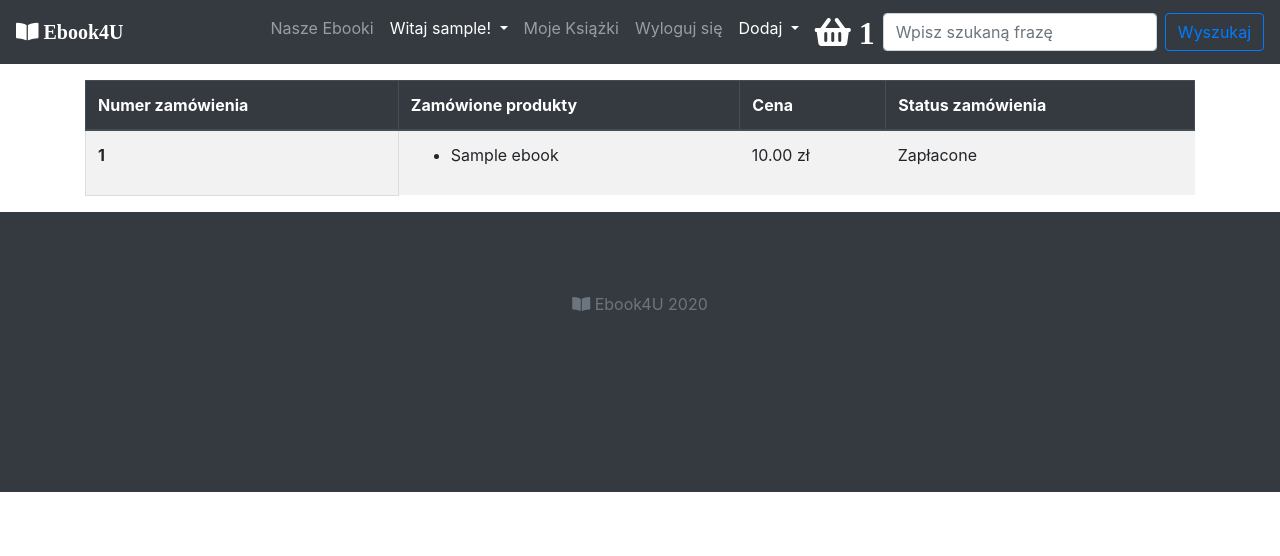
After one commit to Jacek960/Ebook-shop, a Django app: page /order_history/ in a window 1280 px wide. The commit adds this page. Shown: the top 556 px of the page. Run offline with Django 3.2, Linux system fonts and the light colour scheme; a user stored in the database is signed in; tables that the repository leaves empty hold one stand-in row (values such as "Sample post"); some libraries are stand-ins or nearby versions.

Commit message:
order history

```diff
--- /dev/null
+++ b/books/templates/books/order_history.html
@@ -0,0 +1,36 @@
+{% extends 'base.html' %}
+{% block content %}
+    <div class="container">
+
+    <table class="table table-striped">
+  <thead class="thead-dark ">
+    <tr>
+      <th scope="col">Numer zamówienia</th>
+      <th scope="col">Zamówione produkty</th>
+        <th scope="col">Cena</th>
+      <th scope="col">Status zamówienia</th>
+    </tr>
+  </thead>
+
+        {% for order in order_history %}
+              <tbody>
+    <tr>
+      <th scope="row">{{ order.id }}</th>
+    <td>
+            {% for product in order.product.all  %}
+                <ul>
+      <li>{{ product }}</li>
+                </ul>
+                {% endfor %}
+    </td>
+      <td>{{ order.total|floatformat:2 }} zł</td>
+      <td>{{ order.payment_status|yesno:"Zapłacone,Oczekuje na płatność" }}</td>
+                </tr>
+
+
+        {% endfor %}
+  </tbody>
+</table>
+
+    </div>
+{% endblock %}
--- a/books/urls.py
+++ b/books/urls.py
@@ -23,7 +23,8 @@ urlpatterns = [
     path('add_to_cart/<int:id_product>', views.AddItemToCardView.as_view(),name='add_book_to_cart'),
     path('remove_from_cart/<int:id_product>', views.RemoveItemFromCardView.as_view(),name='remove_book_from_cart'),
     path('order/', views.OrderView.as_view(), name='order'),
-    path('my_books/', views.OrderHistory.as_view(), name='my-books'),
+    path('my_books/', views.MyEbooks.as_view(), name='my-books'),
+    path('order_history/', views.OrderHistory.as_view(), name='order-history'),
 
 
 
--- a/books/views.py
+++ b/books/views.py
@@ -211,15 +211,13 @@ class OrderView(LoginRequiredMixin,View):
 
         return render(request,'books/order_placed.html',context={'order_details':order_details})
 
+class MyEbooks(LoginRequiredMixin,View):
+    def get(self,request):
+        # order_paid = Order.objects.filter(user=request.user).filter(payment_status=True)
+        return render(request,'books/my_books.html')
+
+
 class OrderHistory(LoginRequiredMixin,View):
     def get(self,request):
-        order_paid = Order.objects.filter(user=request.user).filter(payment_status=True)
-        return render(request,'books/my_books.html',{'order_paid':order_paid})
-
-
-# def mybooks():
-#     order_paid = Order.objects.filter(user=request.user).filter(payment_status=True)
-#     my_books = []
-#     if book in order_paid:
-#         my_books.append(book)
-#     return my_books
+        order_history = Order.objects.filter(user=request.user).order_by('-order_date')
+        return render(request,'books/order_history.html',{'order_history':order_history})
--- a/templates/base.html
+++ b/templates/base.html
@@ -48,7 +48,8 @@
                         Witaj {{ user.username }}!
                     </a>
                         <div class="dropdown-menu" aria-labelledby="navbarDropdown">
-                            <a class="dropdown-item" href="accounts/password_change/">Zmień hasło</a>
+                             <a class="dropdown-item" href="{% url 'order-history' %}">Historia zamówień</a>
+                            <a class="dropdown-item" href="/accounts/password_change/">Zmień hasło</a>
                     </div>
 <li class="nav-item">
                         <a class="nav-link " href="{% url 'my-books' %}">Moje Książki</a></li>
```
